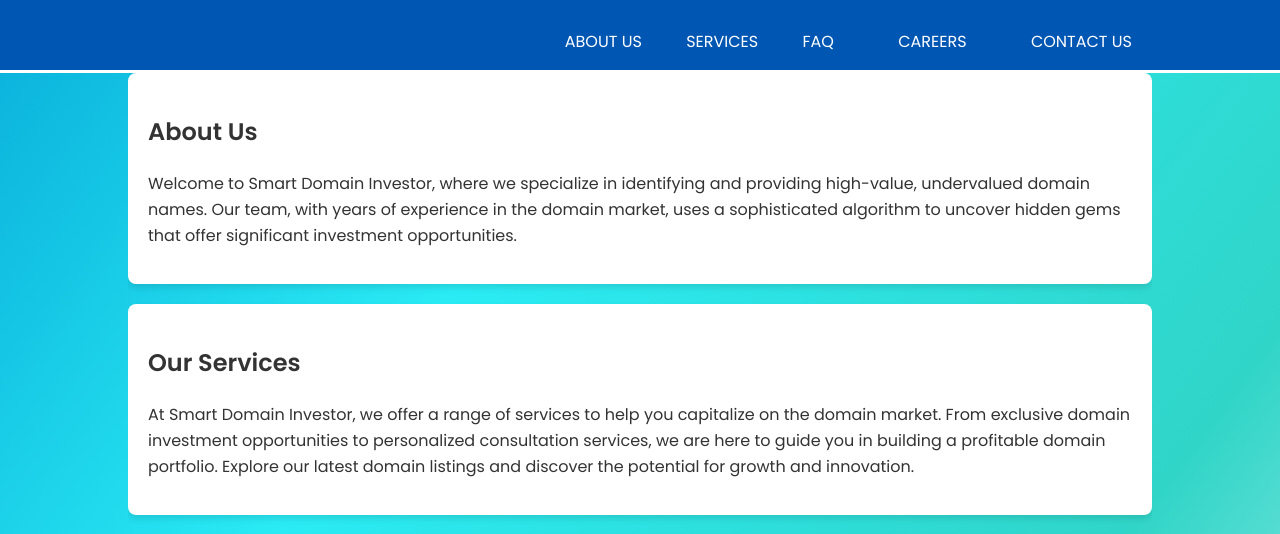
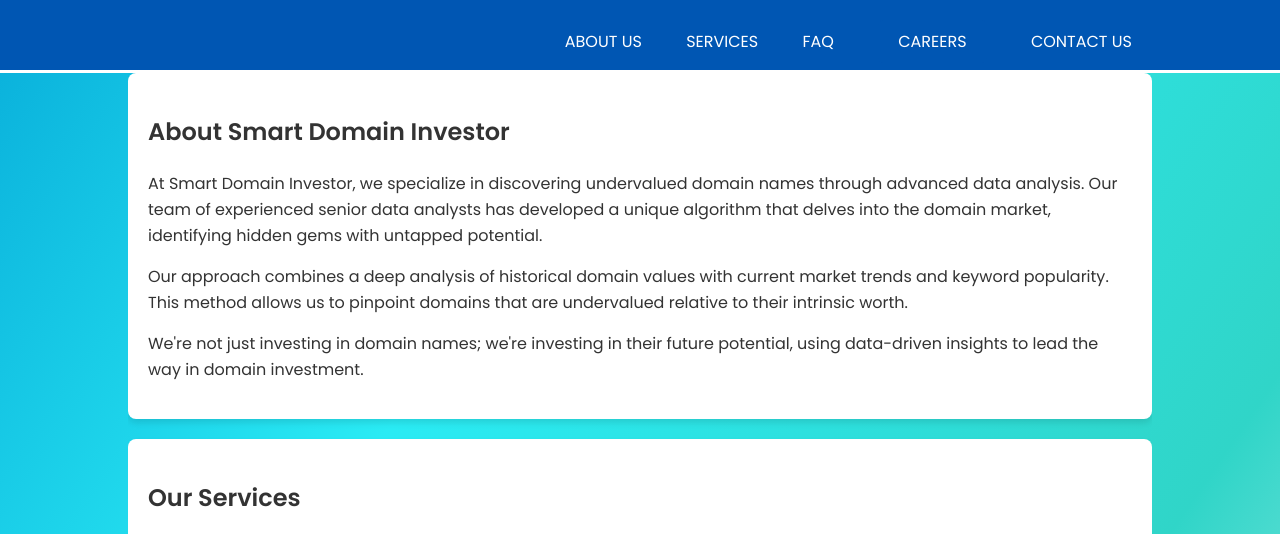
Before and after one commit to alloknight/alloknight.github.io, a plain HTML site: page index.html in a window 1280 px wide. Shown: the part 249-783 px from the top of the page. Drawn offline with Linux system fonts and the light colour scheme.

Commit message:
Update index.html

```diff
--- a/index.html
+++ b/index.html
@@ -125,9 +125,11 @@
     <div class="container">
         <!-- About Us Section -->
         <section id="about">
-            <h2>About Us</h2>
-            <p>Welcome to Smart Domain Investor, where we specialize in identifying and providing high-value, undervalued domain names. Our team, with years of experience in the domain market, uses a sophisticated algorithm to uncover hidden gems that offer significant investment opportunities.</p>
-        </section>
+             <h2>About Smart Domain Investor</h2>
+    <p>At Smart Domain Investor, we specialize in discovering undervalued domain names through advanced data analysis. Our team of experienced senior data analysts has developed a unique algorithm that delves into the domain market, identifying hidden gems with untapped potential.</p>
+    <p>Our approach combines a deep analysis of historical domain values with current market trends and keyword popularity. This method allows us to pinpoint domains that are undervalued relative to their intrinsic worth.</p>
+    <p>We're not just investing in domain names; we're investing in their future potential, using data-driven insights to lead the way in domain investment.</p>
+</section>
 
         <!-- Our Services Section -->
         <section id="services">
```
